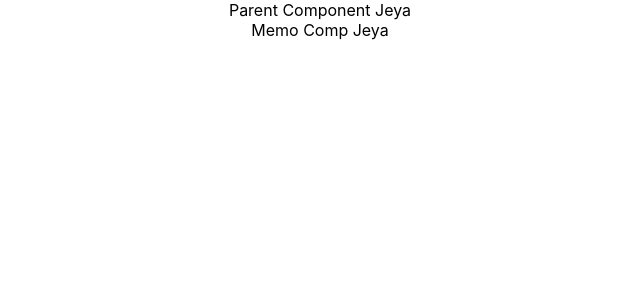
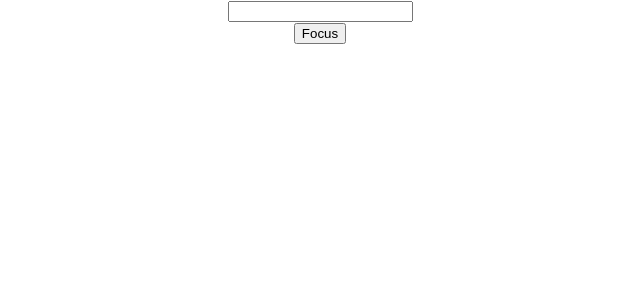
Before and after one commit to jeyabaskaran/React_Learning, a React (Create React App) app: page / in a window 1280 px wide. Shown: the top 300 px of the page, without its empty margins (320-960 px from the left). Built offline with nearby package versions, Linux system fonts and the light colour scheme.

Commit message:
Ref modules

```diff
--- a/src/App.js
+++ b/src/App.js
@@ -21,11 +21,14 @@ import LifeCycleA from './Component/LifeCycleA';
 import FragmentDemo from './Component/FragmentDemo';
 import Table from './Component/Table';
 import ParentComp from './Component/ParentComp';
+import RefDemo from './Component/RefDemo';
+import FocusUpdate from './Component/FocusUpdate';
+import RefParentInput from './Component/RefParentInput';
 
 function App() {
   return (
     <div className="App">
-      <ParentComp />
+      <RefParentInput />
     </div>
   );
 }
--- /dev/null
+++ b/src/Component/ChildInput.js
@@ -0,0 +1,14 @@
+import React from 'react'
+
+
+const ChildInput = React.forwardRef((props, ref) => {
+
+    return (
+        <div>
+            <input type='text' ref={ref} />
+        </div>
+    )
+
+}
+)
+export default ChildInput
--- /dev/null
+++ b/src/Component/FocusUpdate.js
@@ -0,0 +1,26 @@
+import React, { Component } from 'react'
+import InputRef from './InputRef'
+
+class FocusUpdate extends Component {
+
+    constructor(props) {
+        super(props);
+
+        this.customRef = React.createRef();
+    }
+
+    FindFocus = () => {
+        this.customRef.current.focusUpdate();
+    }
+
+    render() {
+        return (
+            <div>
+                <InputRef ref={this.customRef} />
+                <button onClick={this.FindFocus}>FocusUpdate</button>
+            </div>
+        )
+    }
+}
+
+export default FocusUpdate
--- /dev/null
+++ b/src/Component/InputRef.js
@@ -0,0 +1,23 @@
+import React, { Component } from 'react'
+
+class InputRef extends Component {
+
+    constructor(props) {
+        super(props);
+        this.inref = React.createRef();
+    }
+
+    focusUpdate = () => {
+        this.inref.current.focus();
+    }
+
+    render() {
+        return (
+            <div>
+                <input type='text' ref={this.inref} />
+            </div>
+        )
+    }
+}
+
+export default InputRef
--- /dev/null
+++ b/src/Component/RefDemo.js
@@ -0,0 +1,36 @@
+import React, { Component } from 'react'
+
+class RefDemo extends Component {
+
+    constructor(props) {
+        super(props);
+
+        this.inputRef = React.createRef();
+        this.cbRef = null;
+        this.setCbRef = element => {
+            this.cbRef = element;
+        }
+    }
+
+    componentDidMount() {
+        if (this.cbRef) {
+            this.cbRef.focus();
+        }
+    }
+
+    RefAlert = () => {
+        alert(this.inputRef.current.value);
+    }
+
+    render() {
+        return (
+            <div>
+                <input type='text' ref={this.inputRef} />
+                <input type='text' ref={this.setCbRef} />
+                <button onClick={this.RefAlert}>Click</button>
+            </div>
+        )
+    }
+}
+
+export default RefDemo
--- /dev/null
+++ b/src/Component/RefParentInput.js
@@ -0,0 +1,26 @@
+import React, { Component } from 'react'
+import ChildInput from './ChildInput'
+
+class RefParentInput extends Component {
+
+    constructor(props) {
+        super(props);
+
+        this.refNew = React.createRef();
+    }
+
+    ChangeHandler = () => {
+        this.refNew.current.focus();
+    }
+
+    render() {
+        return (
+            <div>
+                <ChildInput ref={this.refNew} />
+                <button onClick={this.ChangeHandler}>Focus</button>
+            </div>
+        )
+    }
+}
+
+export default RefParentInput
```
